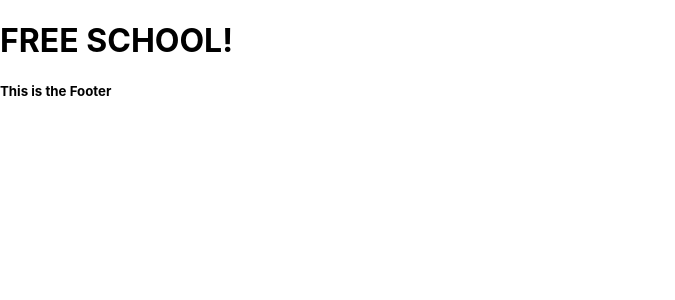
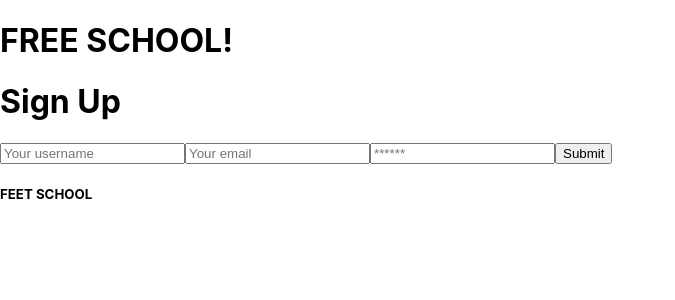
Before and after one commit to reethd/free-school, a React (Create React App) app in the folder client/: page /signup in a window 1280 px wide. Shown: the top 300 px of the page, without its empty margins (0-675 px from the left). Built offline with nearby package versions, Linux system fonts and the light colour scheme.

Commit message:
login/authorization issue

```diff
--- a/client/public/index.html
+++ b/client/public/index.html
@@ -2,7 +2,6 @@
 <html lang="en">
   <head>
     <meta charset="utf-8" />
-
     <meta name="viewport" content="width=device-width, initial-scale=1" />
     <meta name="theme-color" content="#000000" />
     <meta
--- a/client/src/App.js
+++ b/client/src/App.js
@@ -4,29 +4,30 @@ import {
   InMemoryCache,
   ApolloProvider,
   createHttpLink,
-} from '@apollo/client';
-import { setContext } from '@apollo/client/link/context';
+} from "@apollo/client";
+import { setContext } from "@apollo/client/link/context";
 import { BrowserRouter, Route, Routes } from "react-router-dom";
 
-import Login from "./pages/Login"
-import Header from "./components/Header"
-import Footer from "./components/Footer"
-import MyEvents from "./pages/MyEvents"
+import Login from "./pages/Login";
+import Header from "./components/Header";
+import Footer from "./components/Footer";
+import MyEvents from "./pages/MyEvents";
+import SignUp from "./pages/SignUp";
 
 // Construct our main GraphQL API endpoint
 const httpLink = createHttpLink({
-  uri: '/graphql',
+  uri: "/graphql",
 });
 
 // Construct request middleware that will attach the JWT token to every request as an `authorization` header
 const authLink = setContext((_, { headers }) => {
   // get the authentication token from local storage if it exists
-  const token = localStorage.getItem('id_token');
+  const token = localStorage.getItem("id_token");
   // return the headers to the context so httpLink can read them
   return {
     headers: {
       ...headers,
-      authorization: token ? `Bearer ${token}` : '',
+      authorization: token ? `Bearer ${token}` : "",
     },
   };
 });
@@ -37,24 +38,20 @@ const client = new ApolloClient({
   cache: new InMemoryCache(),
 });
 
-
 function App() {
-
-
   return (
     <div>
       <ApolloProvider client={client}>
         <BrowserRouter>
           <Header />
           <Routes>
-        <Route path="/login" element ={<Login/>}/>
-        <Route path="/myevents" element={<MyEvents/>}/>
+            <Route path="/login" element={<Login />} />
+            <Route path="/myevents" element={<MyEvents />} />
+            <Route path="/signup" element={<SignUp />} />
           </Routes>
           <Footer />
         </BrowserRouter>
       </ApolloProvider>
-
-
     </div>
   );
 }
--- a/client/src/components/Footer.jsx
+++ b/client/src/components/Footer.jsx
@@ -3,7 +3,7 @@ import React from 'react'
 const Footer = () => {
   return (
     <div>
-      <h5>This is the Footer</h5>
+      <h5>FEET SCHOOL</h5>
     </div>
   )
 };
--- /dev/null
+++ b/client/src/pages/SignUp.jsx
@@ -0,0 +1,78 @@
+import React, { useState } from 'react';
+import { Link } from 'react-router-dom';
+
+import { useMutation } from '@apollo/client';
+import { ADD_USER } from '../utils/mutations';
+
+import Auth from '../utils/auth';
+
+const Signup = () => {
+  const [formState, setFormState] = useState({
+    name: '',
+    email: '',
+    password: '',
+  });
+  const [addUser, { error, data }] = useMutation(ADD_USER);
+
+  // update state based on form input changes
+  const handleChange = (event) => {
+    const { name, value } = event.target;
+
+    setFormState({
+      ...formState,
+      [name]: value,
+    });
+  };
+
+  // submit form
+  const handleFormSubmit = async (event) => {
+    event.preventDefault();
+    console.log(formState);
+
+    try {
+      const { data } = await addUser({
+        variables: { ...formState },
+      });
+
+      Auth.login(data.addUser.token);
+    } catch (e) {
+      console.error(e);
+    }
+  };
+
+  return (
+    <div>
+        <h1>Sign Up</h1>
+    <form onSubmit={handleFormSubmit}>
+                <input
+                  placeholder="Your username"
+                  name="name"
+                  type="text"
+                  value={formState.name}
+                  onChange={handleChange}
+                />
+                <input
+                  placeholder="Your email"
+                  name="email"
+                  type="email"
+                  value={formState.email}
+                  onChange={handleChange}
+                />
+                <input
+                  placeholder="******"
+                  name="password"
+                  type="password"
+                  value={formState.password}
+                  onChange={handleChange}
+                />
+                <button
+
+                  type="submit"
+                >
+                  Submit
+                </button>
+                </form></div>
+  );
+}
+
+export default Signup;
```
Lines whose indentation alone changed are shown as unchanged.
